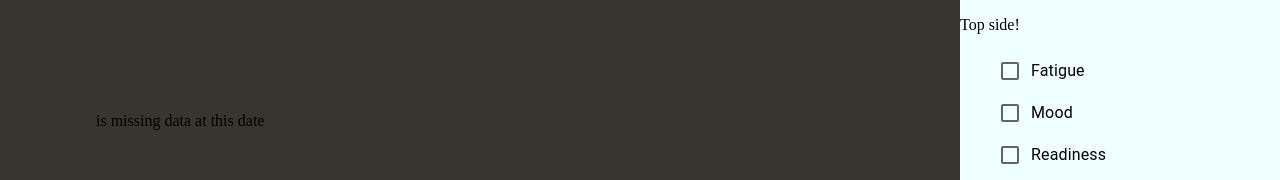
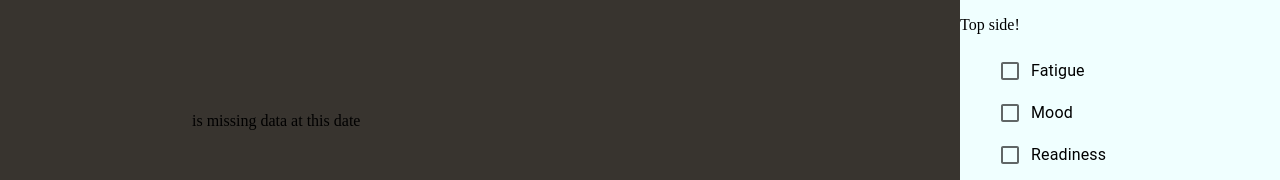
Before and after one commit to davidstyrbjorn/lifestyle-data-visualization-tnm048, a React (Create React App) app in the folder info-vis-react-app/: page / in a window 1280 px wide. Both pictures are taken after a click on the button "Press me to show parallell axis!". Shown: the top 180 px of the page. Built offline with nearby package versions, Linux system fonts and the light colour scheme.

Commit message:
Dynamic dates cont
The absolute state

```diff
--- a/info-vis-react-app/src/components/d3/ParallellAxis.tsx
+++ b/info-vis-react-app/src/components/d3/ParallellAxis.tsx
@@ -112,6 +112,10 @@ const ParallellAxisPlot: React.FC<{}> = () => {
                 }
             });
 
+            const missingData_n = missingData.splice(0, missingData.length);
+            setMissingData(missingData_n);
+            console.log(missingData);
+
 			// Draw lines for each person
 			data.map(function(person, idx){
 				// Path drawing function which creates the lines between all attributes. Takes in lifestyle object(s) and returns a d3 line.
@@ -121,20 +125,22 @@ const ParallellAxisPlot: React.FC<{}> = () => {
                     return d3.line()(selectedAttributes.map(function(p:any) { return [x(p) /*Scale attributes to x-axis*/, y[p](d[p])/*Scale attribute values to y-axis*/]; }));
                 }
 
-                setMissingData([]); //Reset missing data information
 
+
+                let noData = true;
                 // Filter data to only include one day
                 let res = person.lifestyle.filter(function(obj, oidx) {
                     if (obj.date === personDates[0]) {
+                        noData = false;
                         return obj;
-                    }
-                    else {
-                        setMissingData([...missingData, idx]);
                     }
 
                 })
 
-                console.log(missingData);
+                if (noData) {
+                    console.log("result no exist");
+                    setMissingData([...missingData, idx]);
+                }
 
 				// Remove lines with old scales
 				svg.selectAll(".line" + idx).remove();
@@ -171,19 +177,46 @@ const ParallellAxisPlot: React.FC<{}> = () => {
         }
     }, [data, attributeData] ) // Update plot depending on person, attributes (TODO: on date)
 
+type Props = {
+    missingData:number[]
+}
+
+const MissingDataDisplay: React.FC<Props> = ({missingData}) => {
+    if (document.getElementById("MissingPersons") !== null) {
+        let mData = document.getElementById("MissingPersons");
+        //@ts-ignore
+        mData.innerHTML = "";
+    }
+
+
+
     return (
-        <div id = {"plot"} ref = {ref}>
-            <div className="MissingData">
-                {
-                    missingData.map(function(o) {
-                        <p>Person {o} </p>
-                    })
-                }
+        <div className="MissingData">
+
+                <div id="MissingPersons">
+                <ol>
+                    {console.log(missingData)}
+                    {
+                        missingData.map((v: number) => <p>{v}</p>)
+                    }
+                </ol>
+                </div>
+
+
                 <p>
                     is missing data at this date
                 </p>
-            </div>
         </div>
+    );
+}
+    console.log(missingData);
+    return (
+        <div>
+        <div id = {"plot"} ref = {ref}>
+        </div>
+        <MissingDataDisplay missingData={missingData}/>
+        </div>
+
     );
 }
 
--- a/info-vis-react-app/src/styles/components/parallell-axis.scss
+++ b/info-vis-react-app/src/styles/components/parallell-axis.scss
@@ -3,5 +3,5 @@
 }
 
 .MissingData {
-    padding-left: 10%;
+    padding-left: 20%;
 }
```
